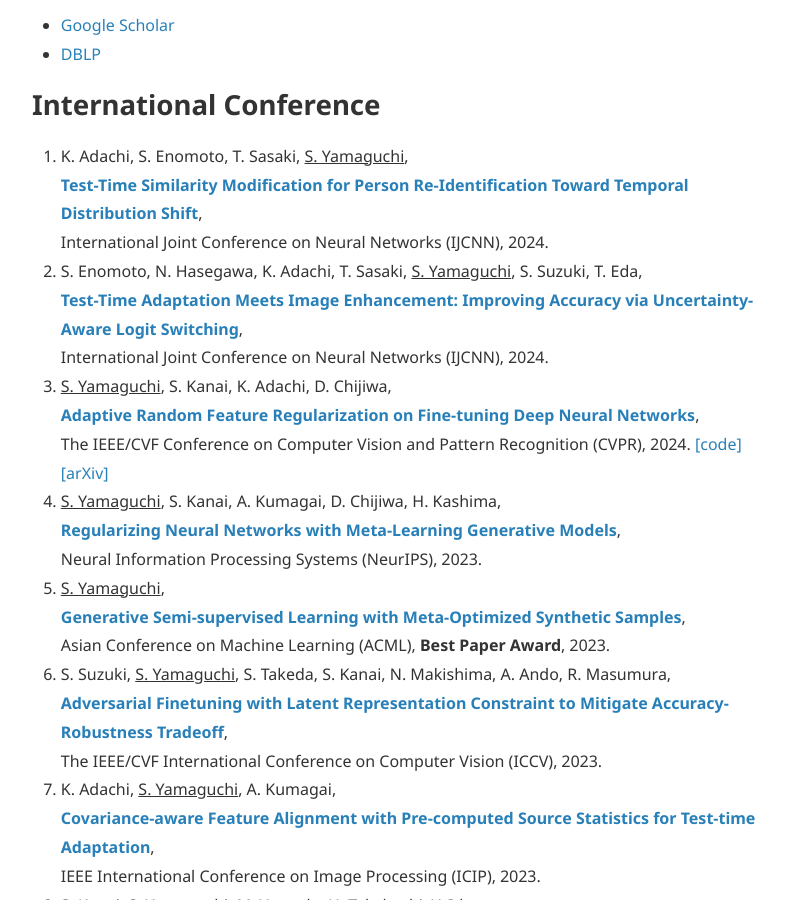
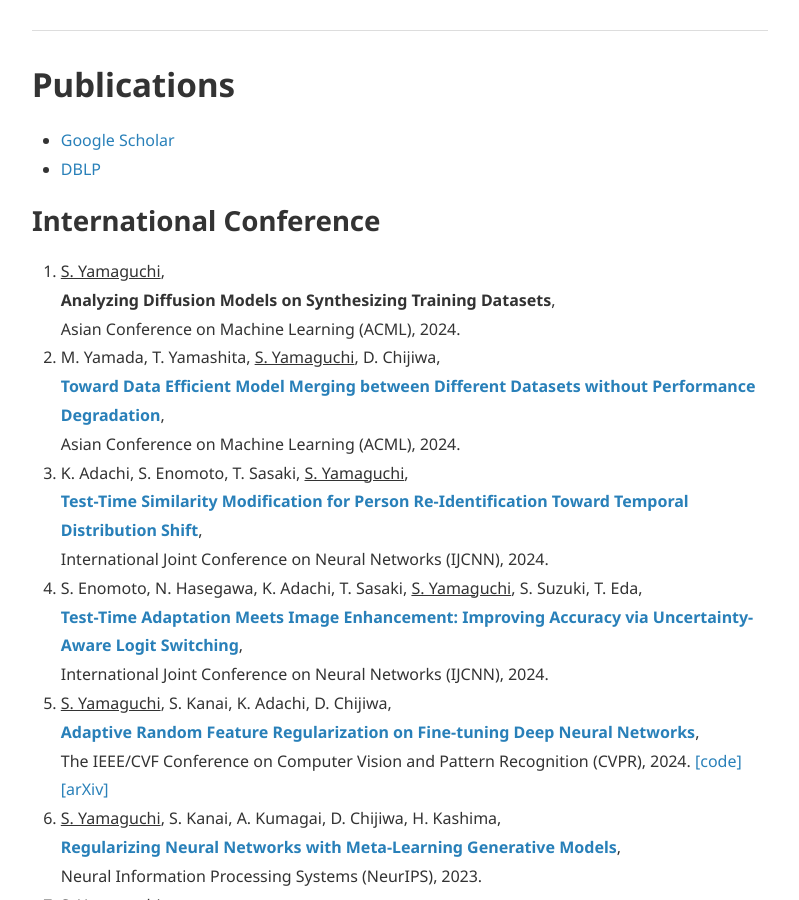
Before and after one commit to yshinya6/yshinya6.github.io, a Jekyll site: the page built from index.md, in a window 1280 px wide and 900 px high, scrolled down 2276 px. Shown: the whole window, without its empty margins (240-1039 px from the left). Built offline with Jekyll 4.4.1, drawn with Linux system fonts in a browser that asks for light colours; nearby versions of some CDN libraries; some of the changed text lies outside the part shown.

Commit message:
Add ACML 2024

```diff
--- a/index.md
+++ b/index.md
@@ -20,6 +20,7 @@ I am an associate distinguished researcher at [NTT](https://www.rd.ntt/e/cds/) a
 My research interests are machine learning with synthetic data, generative models, distribution shifts, self-supervised learning, and semi-supervised learning.
 
 # Updates
+* **[2024/09/5]** My solo paper **Analyzing Diffusion Models on Synthesizing Training Datasets** and co-authored paper [**Toward Data Efficient Model Merging between Different Datasets without Performance Degradation**](https://arxiv.org/abs/2306.05641) have been accepted to ACML 2024 (**acceptance rate: 26%**)!
 * **[2024/4/1]** I'm happy to annouce that I have been promoted to associate distinguished researcher in NTT!
 * **[2024/3/18]** Our two papers [**Test-Time Similarity Modification for Person Re-Identification Toward Temporal Distribution Shift**](https://arxiv.org/abs/2403.14114) and [**Test-Time Adaptation Meets Image Enhancement: Improving Accuracy via Uncertainty-Aware Logit Switching**](https://arxiv.org/abs/2403.17423) have been accepted to IJCNN 2024!
 * **[2024/2/26]** Our paper [**Adaptive Random Feature Regularization on Fine-tuning Deep Neural Networks**](https://arxiv.org/abs/2403.10097) has been accepted to CVPR 2024! We propose a simple yet effective fine-tuning method by penalizing feature extractors with randome reference vectors generated from adaptive class-conditional priors.
@@ -59,52 +60,58 @@ B.E. from Dept. of Computer Engineering, Yokohama National University
 - [DBLP](https://dblp.org/pid/215/6588.html)
 
 ## International Conference
-1. K. Adachi, S. Enomoto, T. Sasaki, <u>S. Yamaguchi</u>,
+1. <u>S. Yamaguchi</u>,
+**Analyzing Diffusion Models on Synthesizing Training Datasets**,
+Asian Conference on Machine Learning (ACML), 2024.
+2. M. Yamada, T. Yamashita, <u>S. Yamaguchi</u>, D. Chijiwa,
+[**Toward Data Efficient Model Merging between Different Datasets without Performance Degradation**](https://arxiv.org/abs/2306.05641),
+Asian Conference on Machine Learning (ACML), 2024.
+3. K. Adachi, S. Enomoto, T. Sasaki, <u>S. Yamaguchi</u>,
 [**Test-Time Similarity Modification for Person Re-Identification Toward Temporal Distribution Shift**](https://arxiv.org/abs/2403.14114),
 International Joint Conference on Neural Networks (IJCNN), 2024.
-2. S. Enomoto, N. Hasegawa, K. Adachi, T. Sasaki, <u>S. Yamaguchi</u>, S. Suzuki, T. Eda,
+4. S. Enomoto, N. Hasegawa, K. Adachi, T. Sasaki, <u>S. Yamaguchi</u>, S. Suzuki, T. Eda,
 [**Test-Time Adaptation Meets Image Enhancement: Improving Accuracy via Uncertainty-Aware Logit Switching**](https://arxiv.org/abs/2403.17423),
 International Joint Conference on Neural Networks (IJCNN), 2024.
-3. <u>S. Yamaguchi</u>, S. Kanai, K. Adachi, D. Chijiwa,
+5. <u>S. Yamaguchi</u>, S. Kanai, K. Adachi, D. Chijiwa,
 [**Adaptive Random Feature Regularization on Fine-tuning Deep Neural Networks**](https://openaccess.thecvf.com/content/CVPR2024/html/Yamaguchi_Adaptive_Random_Feature_Regularization_on_Fine-tuning_Deep_Neural_Networks_CVPR_2024_paper.html),
 The IEEE/CVF Conference on Computer Vision and Pattern Recognition (CVPR), 2024. [[code]](https://github.com/yshinya6/adarand) [[arXiv]](https://arxiv.org/abs/2403.10097)
-4. <u>S. Yamaguchi</u>, S. Kanai, A. Kumagai, D. Chijiwa, H. Kashima,
+6. <u>S. Yamaguchi</u>, S. Kanai, A. Kumagai, D. Chijiwa, H. Kashima,
 [**Regularizing Neural Networks with Meta-Learning Generative Models**](https://arxiv.org/abs/2307.13899),
 Neural Information Processing Systems (NeurIPS), 2023.
-5. <u>S. Yamaguchi</u>,
+7. <u>S. Yamaguchi</u>,
 [**Generative Semi-supervised Learning with Meta-Optimized Synthetic Samples**](https://proceedings.mlr.press/v222/yamaguchi24a.html),
 Asian Conference on Machine Learning (ACML), **Best Paper Award**, 2023.
-6. S. Suzuki, <u>S. Yamaguchi</u>, S. Takeda, S. Kanai, N. Makishima, A. Ando, R. Masumura,
+8. S. Suzuki, <u>S. Yamaguchi</u>, S. Takeda, S. Kanai, N. Makishima, A. Ando, R. Masumura,
 [**Adversarial Finetuning with Latent Representation Constraint to Mitigate Accuracy-Robustness Tradeoff**](https://arxiv.org/abs/2308.16454),
 The IEEE/CVF International Conference on Computer Vision (ICCV), 2023.
-7. K. Adachi, <u>S. Yamaguchi</u>, A. Kumagai,
+9. K. Adachi, <u>S. Yamaguchi</u>, A. Kumagai,
 [**Covariance-aware Feature Alignment with Pre-computed Source Statistics for Test-time Adaptation**](https://arxiv.org/abs/2204.13263),
 IEEE International Conference on Image Processing (ICIP), 2023.
-8. S. Kanai, <u>S. Yamaguchi</u>, M. Yamada, H. Takahashi, Y. Ida,
+10. S. Kanai, <u>S. Yamaguchi</u>, M. Yamada, H. Takahashi, Y. Ida,
 [**Switching One-Versus-the-Rest Loss to Increase the Margin of Logits for Adversarial Robustness**](https://arxiv.org/abs/2207.10283),
 International Conference on Machine Learning (ICML), 2023.
-9. D. Chijiwa, <u>S. Yamaguchi</u>, A. Kumagai, Y. Ida,
+11. D. Chijiwa, <u>S. Yamaguchi</u>, A. Kumagai, Y. Ida,
 [**Meta-ticket: Finding optimal subnetworks for few-shot learning within randomly initialized neural networks**](https://arxiv.org/abs/2205.15619),
 Neural Information Processing Systems (NeurIPS), 2022.
-10. K. Adachi, <u>S. Yamaguchi</u>,
+12. K. Adachi, <u>S. Yamaguchi</u>,
 [**Learning Robust Convolutional Neural Networks with Relevant Feature Focusing via Explanations**](https://arxiv.org/abs/2202.04237),
 IEEE International Conference on Multimedia & Expo (ICME), 2022.
-11. D. Chijiwa, <u>S. Yamaguchi</u>, Y. Ida, K. Umakoshi, T. Inoue,
+13. D. Chijiwa, <u>S. Yamaguchi</u>, Y. Ida, K. Umakoshi, T. Inoue,
 [**Pruning Randomly Initialized Neural Networks with Iterative Randomization**](https://openreview.net/pdf?id=QCPY2eMXYs),
 Neural Information Processing Systems (NeurIPS, **Spotlight**), 2021. [[arXiv]](https://arxiv.org/abs/2106.09269) [[code]](https://github.com/dchiji-ntt/iterand)
-12. <u>S. Yamaguchi</u>, S. Kanai,
+14. <u>S. Yamaguchi</u>, S. Kanai,
 [**F-Drop&Match: GANs with a Dead Zone in the High-Frequency Domain**](https://openaccess.thecvf.com/content/ICCV2021/html/Yamaguchi_F-DropMatch_GANs_With_a_Dead_Zone_in_the_High-Frequency_Domain_ICCV_2021_paper.html),
 International Conference on Computer Vision (ICCV), 2021. [[arXiv]](https://arxiv.org/abs/2106.02343)
-13. <u>S. Yamaguchi</u>, S. Kanai, T. Shioda, S. Takeda,
+15. <u>S. Yamaguchi</u>, S. Kanai, T. Shioda, S. Takeda,
 [**Image Enhanced Rotation Prediction for Self-Supervised Learning**](https://ieeexplore.ieee.org/document/9506132),
 IEEE International Conference on Image Processing (ICIP), 2021. [[arXiv]](https://arxiv.org/abs/1912.11603)
-14. S. Kanai, M. Yamada, <u>S. Yamaguchi</u>, H. Takahashi, Y. Ida,
+16. S. Kanai, M. Yamada, <u>S. Yamaguchi</u>, H. Takahashi, Y. Ida,
 [**Constraining Logits by Bounded Function for Adversarial Robustness**](https://ieeexplore.ieee.org/document/9533777),
 International Joint Conference on Neural Networks (IJCNN), 2021. [[arXiv]](https://arxiv.org/abs/2010.02558)
-15. <u>S. Yamaguchi</u>, S. Kanai, T. Eda,
+17. <u>S. Yamaguchi</u>, S. Kanai, T. Eda,
 [**Effective Data Augmentation with Multi-Domain Learning GANs**](https://ojs.aaai.org/index.php/AAAI/article/view/6131),
 AAAI Conference on Artificial Intelligence (AAAI), 2020. [[arXiv]](https://arxiv.org/abs/1912.11597)
-16. <u>S. Yamaguchi</u>, K. Kuramitsu,
+18. <u>S. Yamaguchi</u>, K. Kuramitsu,
 [**A Fusion Techniques of Schema and Syntax Rules for Validating Open Data**](https://link.springer.com/chapter/10.1007/978-3-319-56660-3_37),
 Asian Conference on Intelligent Information and Database Systems (ACIIDS), 2017
 
```
Also changed, not shown: other parts of index.md (+3 -6 lines).
